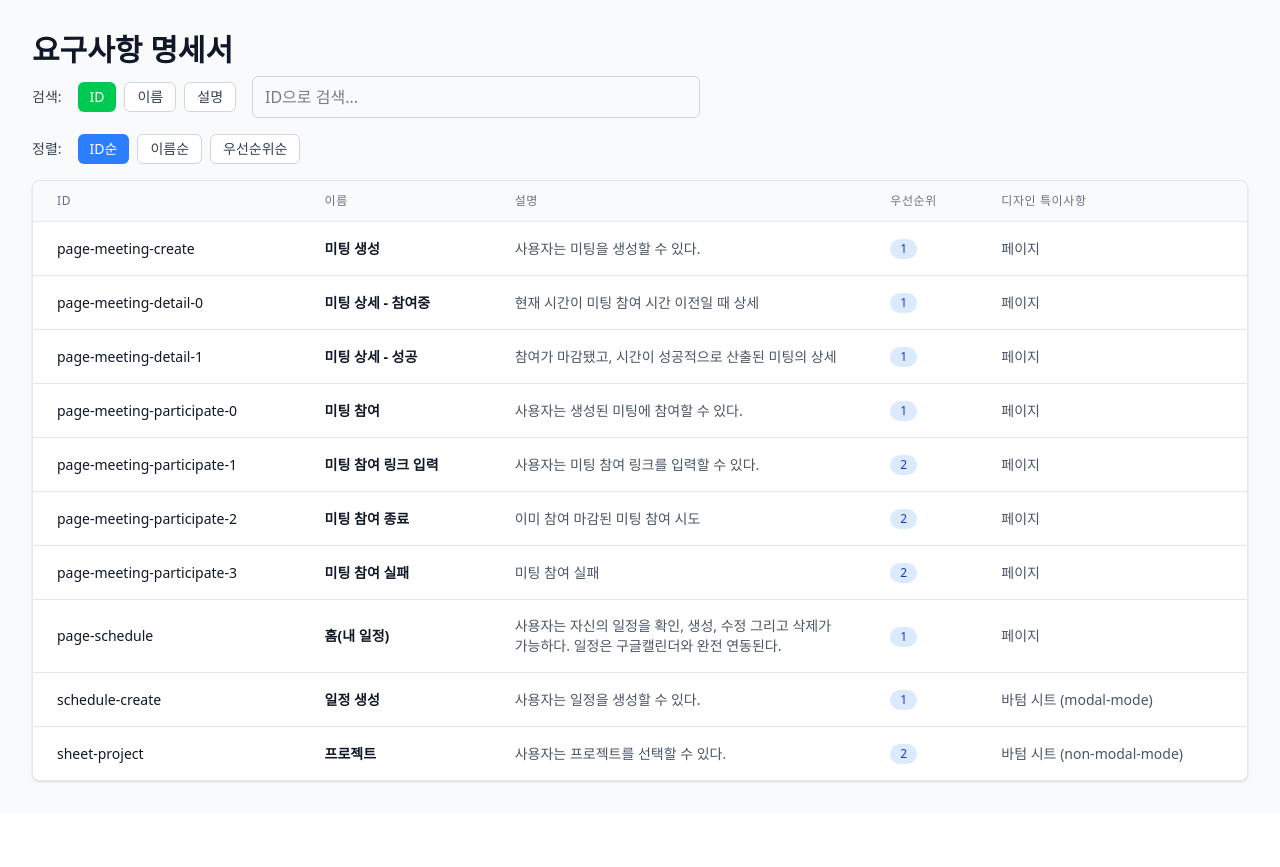
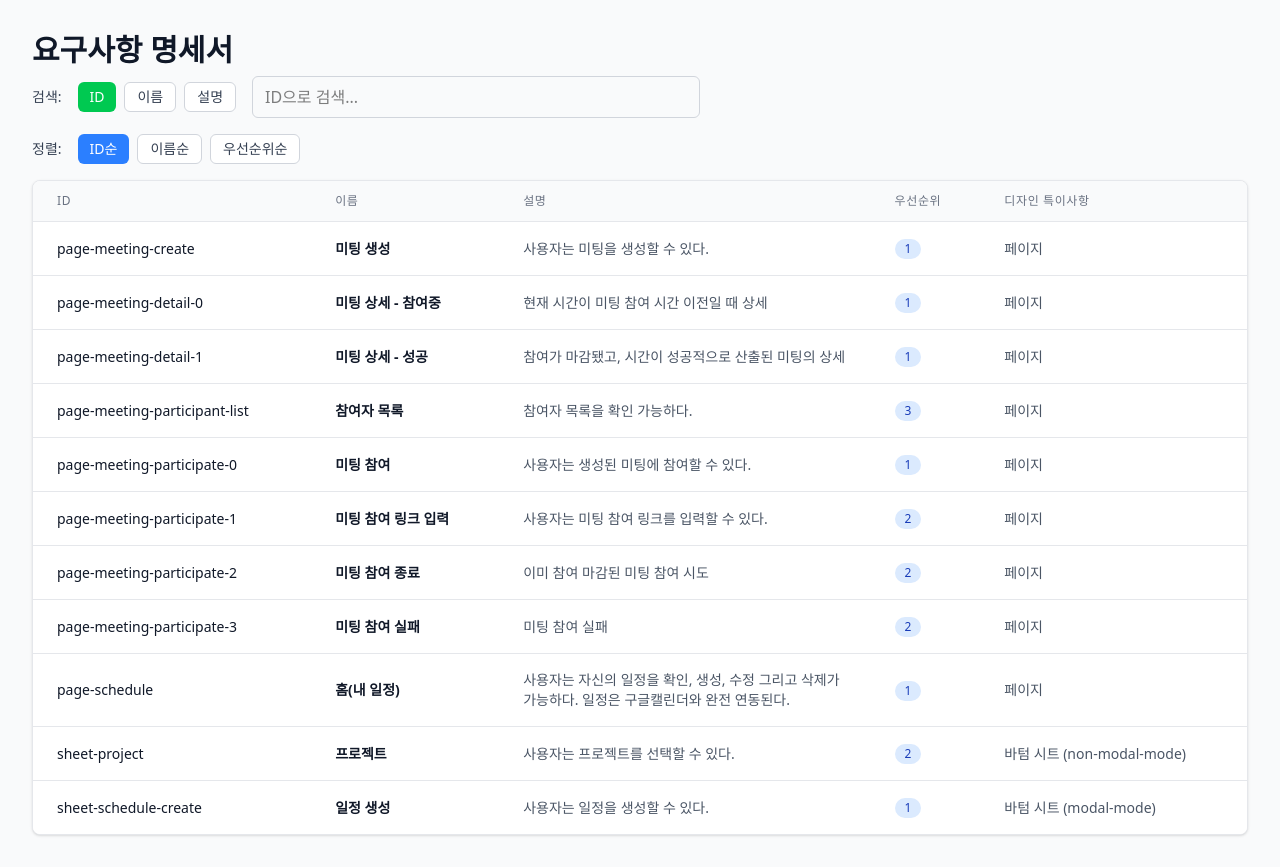
Before and after one commit to Meetcha-DevTeam/meetcha-pm, a React (Vite) app in the folder packages/req-specify/: page / in a window 1280 px wide. Before the commit the page ends 813 px from the top, so only its background shows below. Built offline with nearby package versions, Linux system fonts and the light colour scheme.

Commit message:
feat: meeting participant list spec

```diff
--- a/packages/req-specify/src/specs/meeting-detail.ts
+++ b/packages/req-specify/src/specs/meeting-detail.ts
@@ -1,6 +1,6 @@
 import type { Spec } from "../types/base";
 
-const detailBase: Pick<Required<Spec>, "scenarios" | "input"> = {
+const detailBase: Pick<Required<Spec>, "scenarios" | "input" | "export"> = {
   scenarios: [
     "사용자는 미팅에 대한 상세 정보를 확인 가능하다.",
     "사용자는 프로젝트를 확인 및 변경 가능하다.",
@@ -10,8 +10,10 @@ const detailBase: Pick<Required<Spec>, "scenarios" | "input"> = {
   input: [
     "미팅 제목, 설명, 제목, 진행시간, 프로젝트명",
     { name: "상태", type: "Enum('참여중','산출 완료','미팅 종료')" },
-    { name: "참여자 목록", type: "Array<{username:string, profile:image}>" },
   ],
+  export:[
+    {id:'page-meeting-participant-list',action:'참여자 목록 확인'}
+  ]
 };
 
 export const meetingDetailParticipating: Spec = {
@@ -25,6 +27,7 @@ export const meetingDetailParticipating: Spec = {
   ],
   input: [...detailBase.input,"미팅 참여 마감 시간"],
   design:"페이지",
+  export:[...detailBase.export]
 };
 
 export const meetingDetailCompleted: Spec = {
@@ -35,4 +38,21 @@ export const meetingDetailCompleted: Spec = {
   scenarios: [...detailBase.scenarios, "참여자는 미팅 산출 시간을 확인 가능하다."],
   input: [...detailBase.input, "미팅 산출 시간"],
   design:"페이지",
+  export:[...detailBase.export]
 };
+
+export const particiPantList:Spec = {
+    id:'page-meeting-participant-list',
+    name:'참여자 목록',
+    description:'참여자 목록을 확인 가능하다.',
+    priority:3,
+    scenarios:[
+        "참여자는 미팅 제목을 확인 가능하다.",
+        "참여자는 참여자 목록을 확인 가능하다.",
+    ],
+    input:[
+        "미팅 제목",
+        {name:'참여자 목록',type:'Array<{username:string, profile:image}>'},
+    ],
+    design:'페이지',
+}
--- a/packages/req-specify/src/specs/schedule.ts
+++ b/packages/req-specify/src/specs/schedule.ts
@@ -14,12 +14,12 @@ export const SchedulePage: Spec = {
   ],
   input: ["사용자의 구글 일정 정보"],
   output: ["사용자의 구글 일정에 대한 액션"],
-  children: ["schedule-create"],
+  children: ["sheet-schedule-create"],
   design:"페이지",
 };
 
 export const ScheduleCreate: Spec = {
-  id: "schedule-create",
+  id: "sheet-schedule-create",
   name: "일정 생성",
   description: "사용자는 일정을 생성할 수 있다.",
   priority: 1,
```
